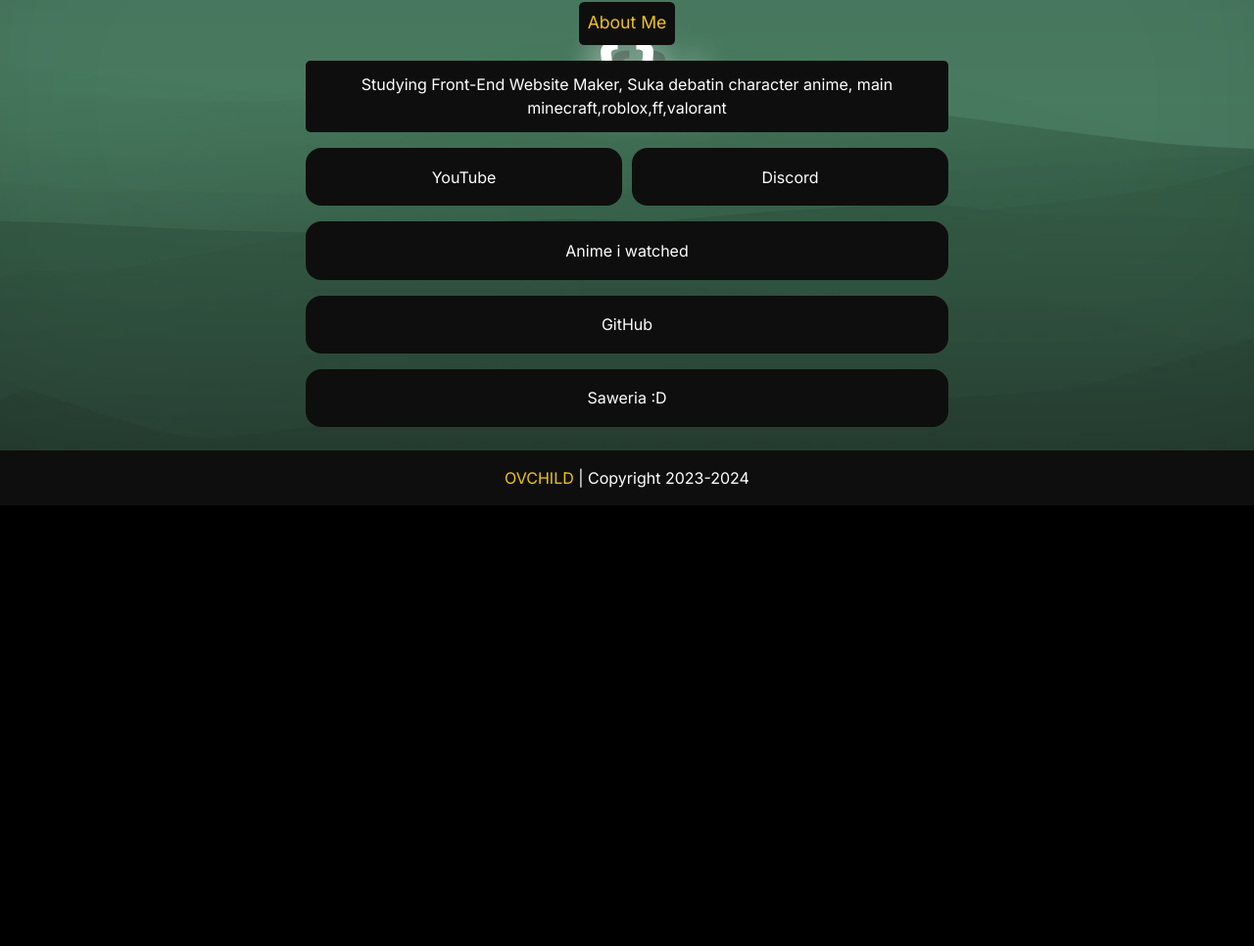
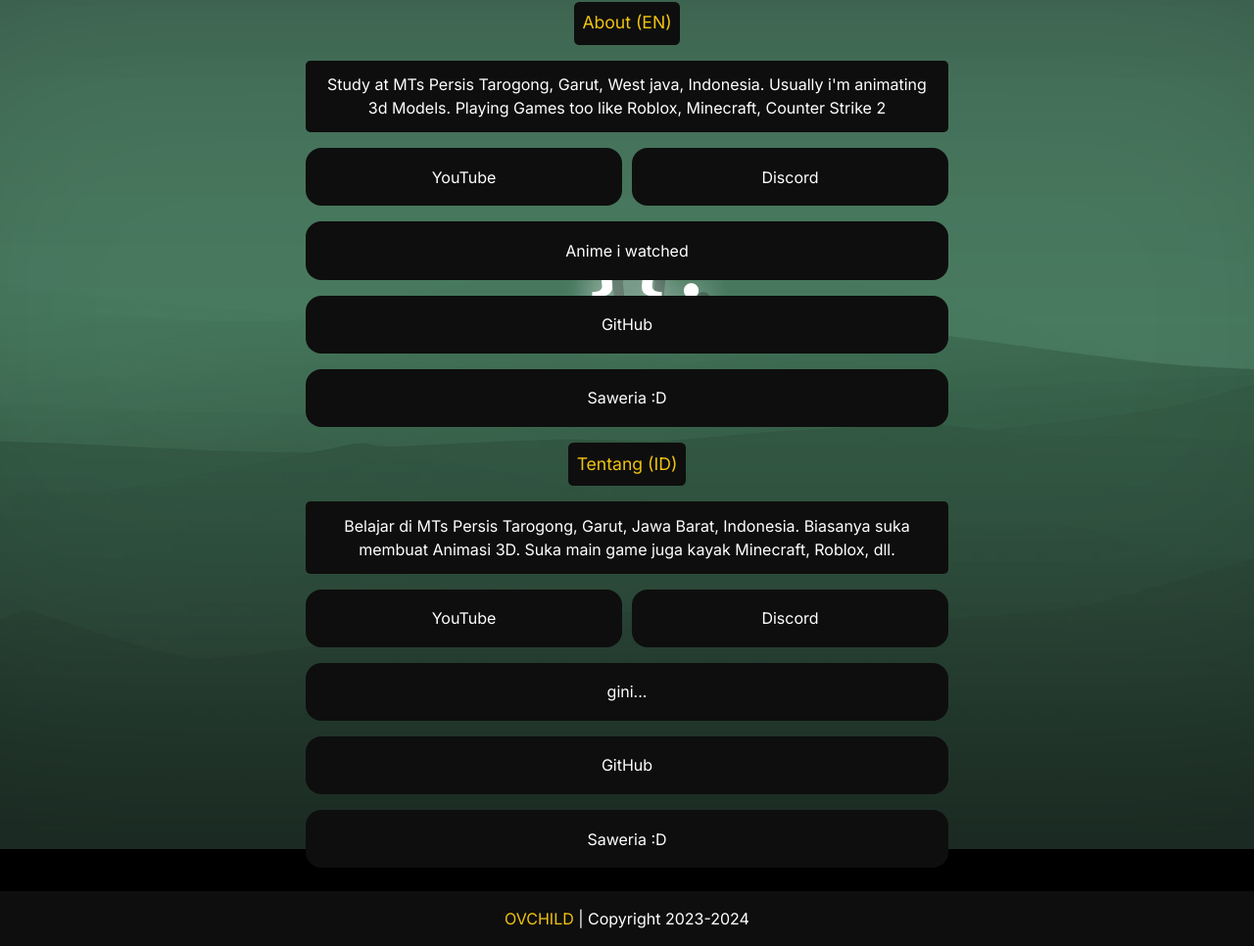
Before and after one commit to overchildern/about-overchildern, a plain HTML site: page index.html in a window 1280 px wide. Shown: the part 312-1278 px from the top of the page at 98% size. Before the commit the page ends 828 px from the top, so only its background shows below. Drawn offline with Linux system fonts and the light colour scheme.

Commit message:
Update index.html

```diff
--- a/index.html
+++ b/index.html
@@ -52,7 +52,7 @@
     <!-- Menu Codes Start -->
       <nav>
         <ul class="header_nav_menu_list flex_no_wrap_row_center">
-          <li data-target="#main_section_container_1" id="header_nav_menu_item_1" class="header_nav_menu_item" href="">About Me</li>
+          <li data-target="#main_section_container_1" id="header_nav_menu_item_1" class="header_nav_menu_item" href="">About (EN)</li>
         </ul>
       </nav>
     <!-- Menu Codes End -->
@@ -63,7 +63,7 @@
       <section id="main_section_container_1" class="flex_column_center">
         <!-- Menu Text Item -->
         <div class="main_text_item">
-          <p>Studying Front-End Website Maker, Suka debatin character anime, main minecraft,roblox,ff,valorant</p>
+          <p>Study at MTs Persis Tarogong, Garut, West java, Indonesia. Usually i'm animating 3d Models. Playing Games too like Roblox, Minecraft, Counter Strike 2</p>
         </div>
         <!-- Menu Small Item -->
         <div class="main_small_button_list">
@@ -90,6 +90,47 @@
       </section>
       <!-- Menu Container 1 Codes End -->
 
+          <!-- Menu Codes Start -->
+      <nav>
+        <ul class="header_nav_menu_list flex_no_wrap_row_center">
+          <li data-target="#main_section_container_1" id="header_nav_menu_item_1" class="header_nav_menu_item" href="">Tentang (ID)</li>
+        </ul>
+      </nav>
+    <!-- Menu Codes End -->
+
+    </header>
+    <main>
+      <!-- Menu Container 1 Codes Start -->
+      <section id="main_section_container_1" class="flex_column_center">
+        <!-- Menu Text Item -->
+        <div class="main_text_item">
+          <p>Belajar di MTs Persis Tarogong, Garut, Jawa Barat, Indonesia. Biasanya suka membuat Animasi 3D. Suka main game juga kayak Minecraft, Roblox, dll.</p>
+        </div>
+        <!-- Menu Small Item -->
+        <div class="main_small_button_list">
+          <a class="main_small_a_item" href="https://youtube.com/@ovchild" target="_blank" rel="nofollow">
+            <button class="main_small_button_item">YouTube</button>
+          </a>
+          <a class="main_small_a_item" href="cat/nopage" target="_blank" rel="nofollow">
+            <button class="main_small_button_item">Discord</button>
+          </a>
+        </div>
+        </div>
+        <!-- Menu Item -->
+        <a class="main_a_item" href="cat/animelist" rel="nofollow">
+          <button class="main_button_item">gini...</button>
+        </a>
+        <!-- Menu Item -->
+        <a class="main_a_item" href="https://github.com/overchildern" target="_blank" rel="nofollow">
+          <button class="main_button_item">GitHub</button>
+        </a>
+        <!-- Menu Item -->
+        <a class="main_a_item" href="https://saweria.co/OverchildernYT" target="_blank" rel="nofollow">
+          <button class="main_button_item">Saweria :D</button>
+        </a>
+      </section>
+      <!-- Menu Container 1 Codes End -->
+
     <footer>
       <!-- Footer Codes Start -->
       <div class="footer_div_item flex_row_center">
```
